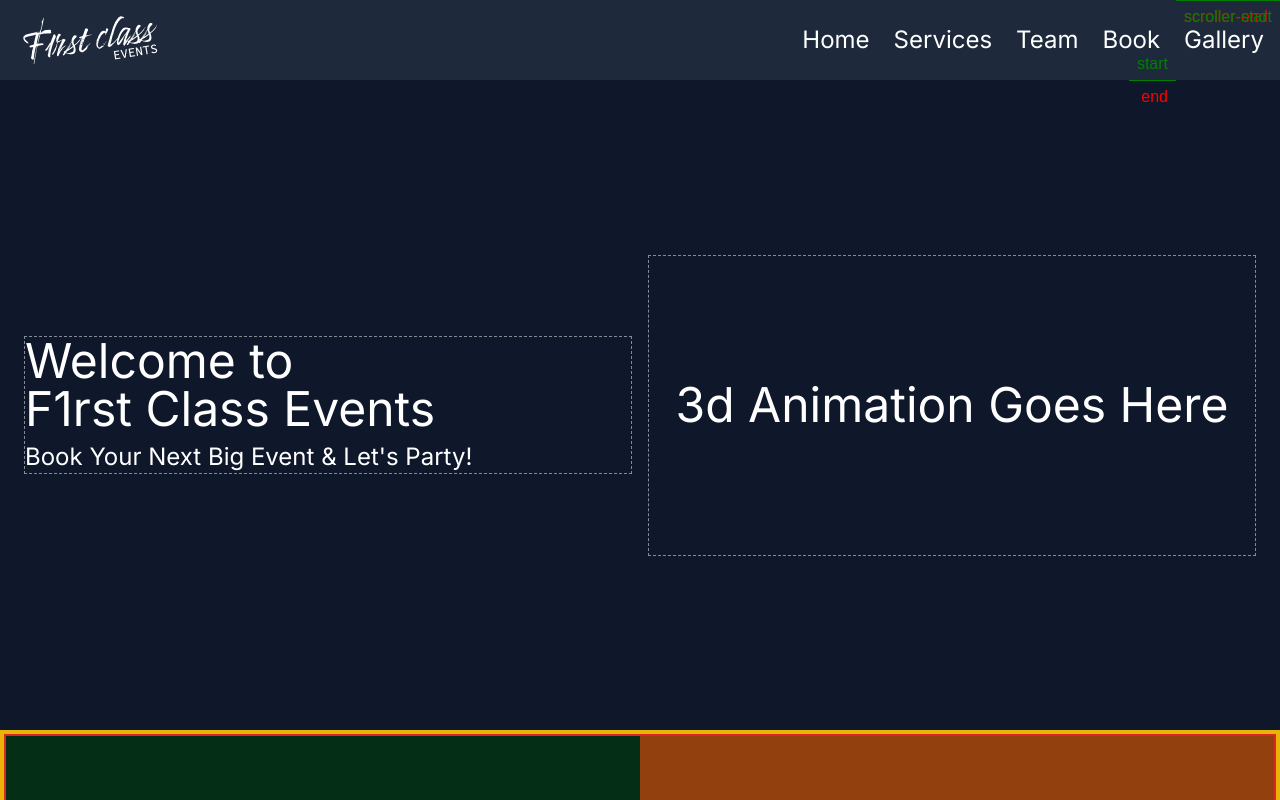
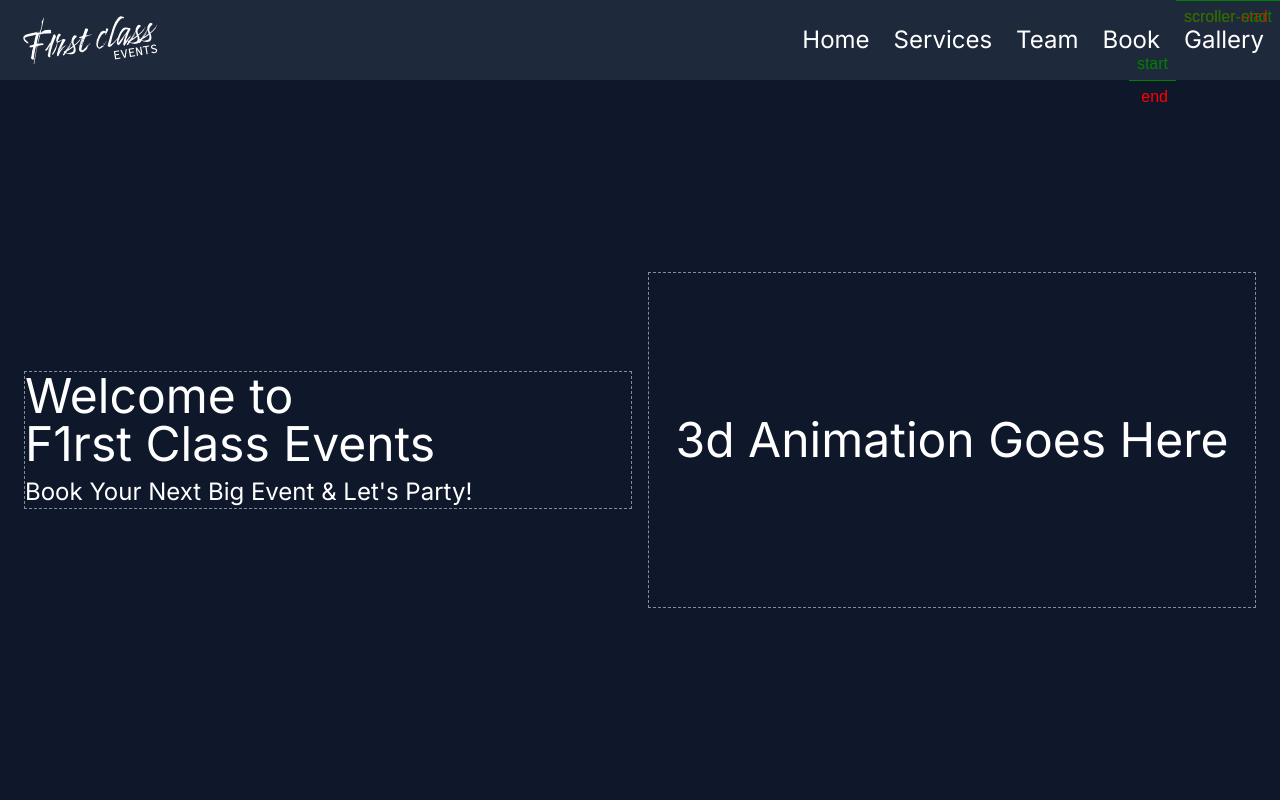
Before and after one commit to juan-phzy/f1rstclassevents, a Next.js app: page / in a window 1280 px wide. Built offline with nearby package versions, Linux system fonts and the light colour scheme.

Commit message:
css updated

```diff
--- a/app/globals.css
+++ b/app/globals.css
@@ -126,6 +126,7 @@ body {
 	.hero-container {
 		@apply /* border-2 border-solid border-red-500 */
 		flex flex-col justify-center items-center
+    shrink-0
 		gap-4
 		bg-slate-900
 		text-center
```
